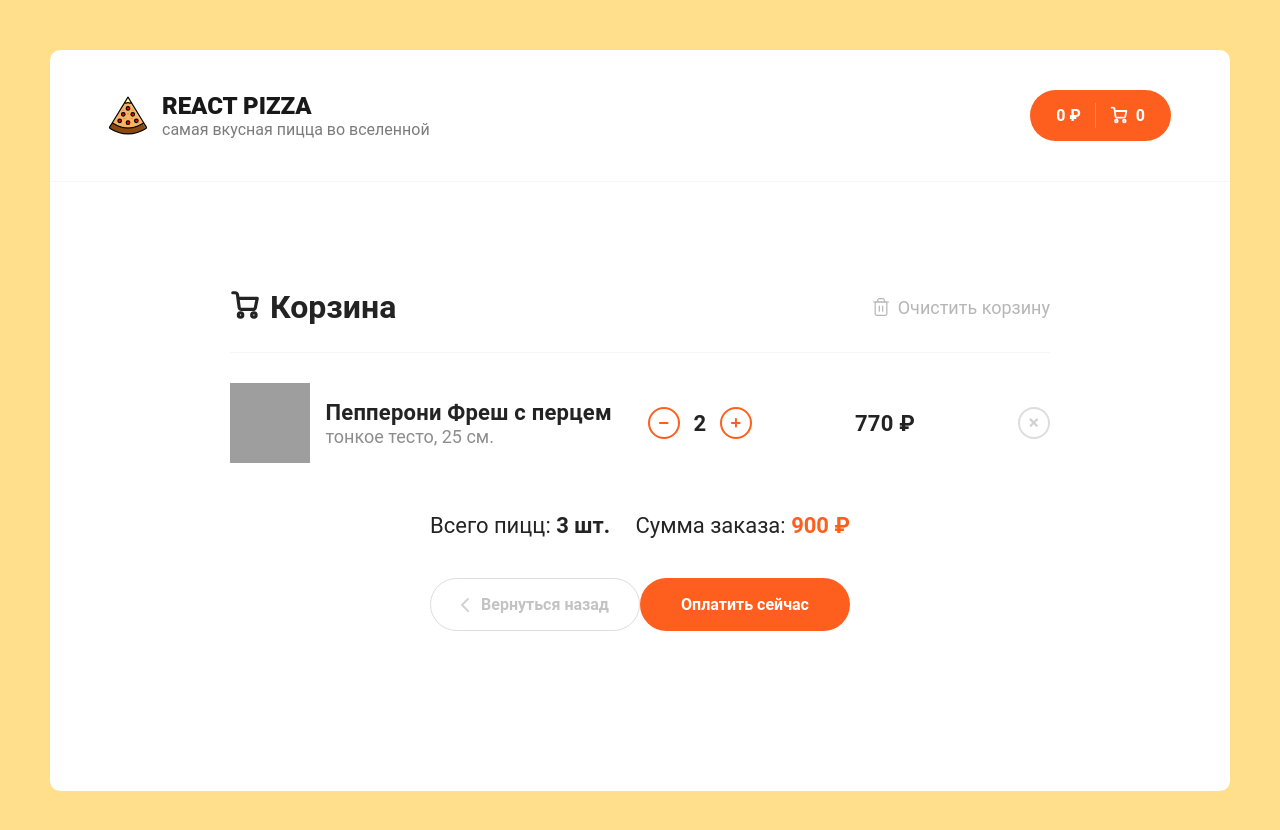
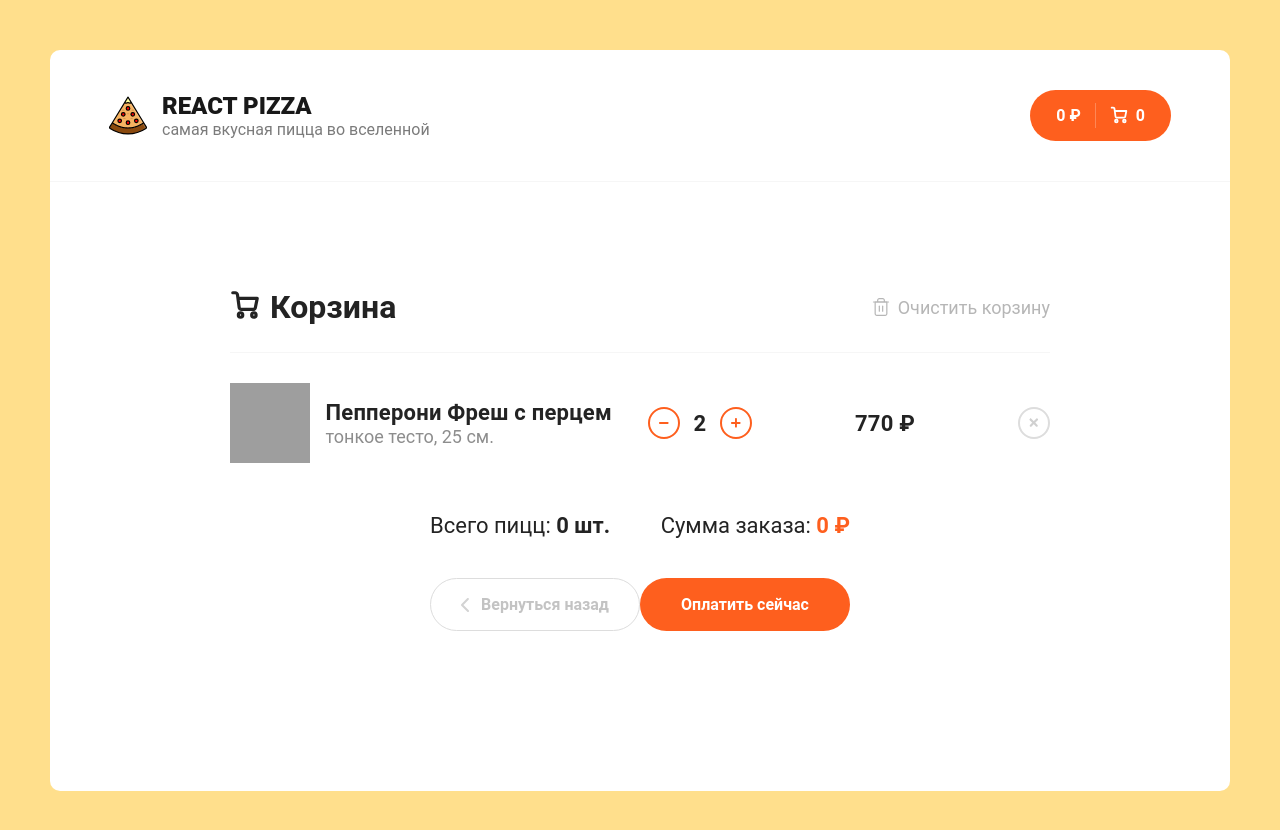
Before and after one commit to alexeyinn/react-pizza, a React (Create React App) app: page /cart in a window 1280 px wide. Shown: the top 830 px of the page. Built offline with nearby package versions, Linux system fonts and the light colour scheme; grey boxes are pictures that could not be loaded; a web font is replaced by a local one.

Commit message:
Актуальные общие количества и сумма в корзине

```diff
--- a/src/pages/Cart.jsx
+++ b/src/pages/Cart.jsx
@@ -1,7 +1,10 @@
 import React from "react";
+import { useSelector } from "react-redux";
 import { CartItem } from "../components";
 
 export default function Cart() {
+  const { totalPrice, totalCount, items } = useSelector(({ cart }) => cart);
+
   return (
     <div className="content">
       <div className="container container--cart">
@@ -85,10 +88,10 @@ export default function Cart() {
             <div className="cart__bottom">
               <div className="cart__bottom-details">
                 <span>
-                  Всего пицц: <b>3 шт.</b>
+                  Всего пицц: <b>{totalCount} шт.</b>
                 </span>
                 <span>
-                  Сумма заказа: <b>900 ₽</b>
+                  Сумма заказа: <b>{totalPrice} ₽</b>
                 </span>
               </div>
               <div className="cart__bottom-buttons">
```
